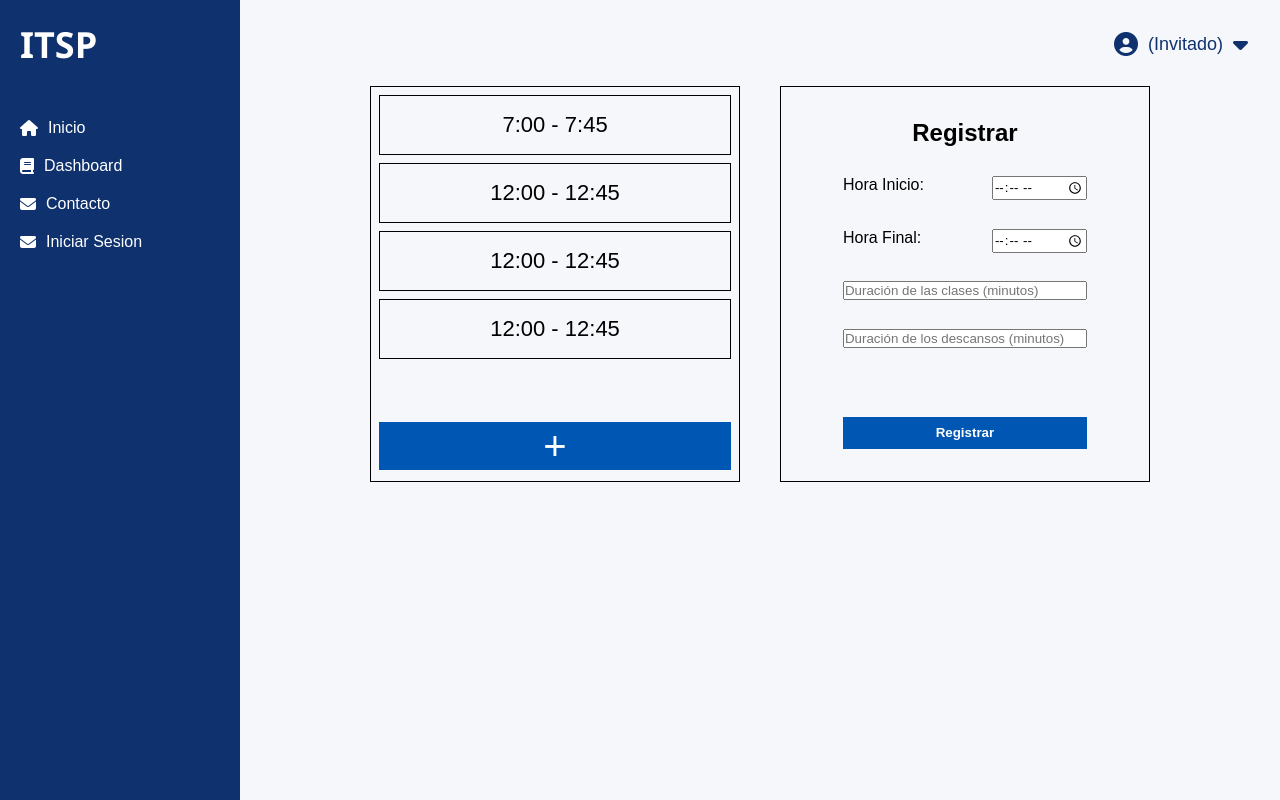
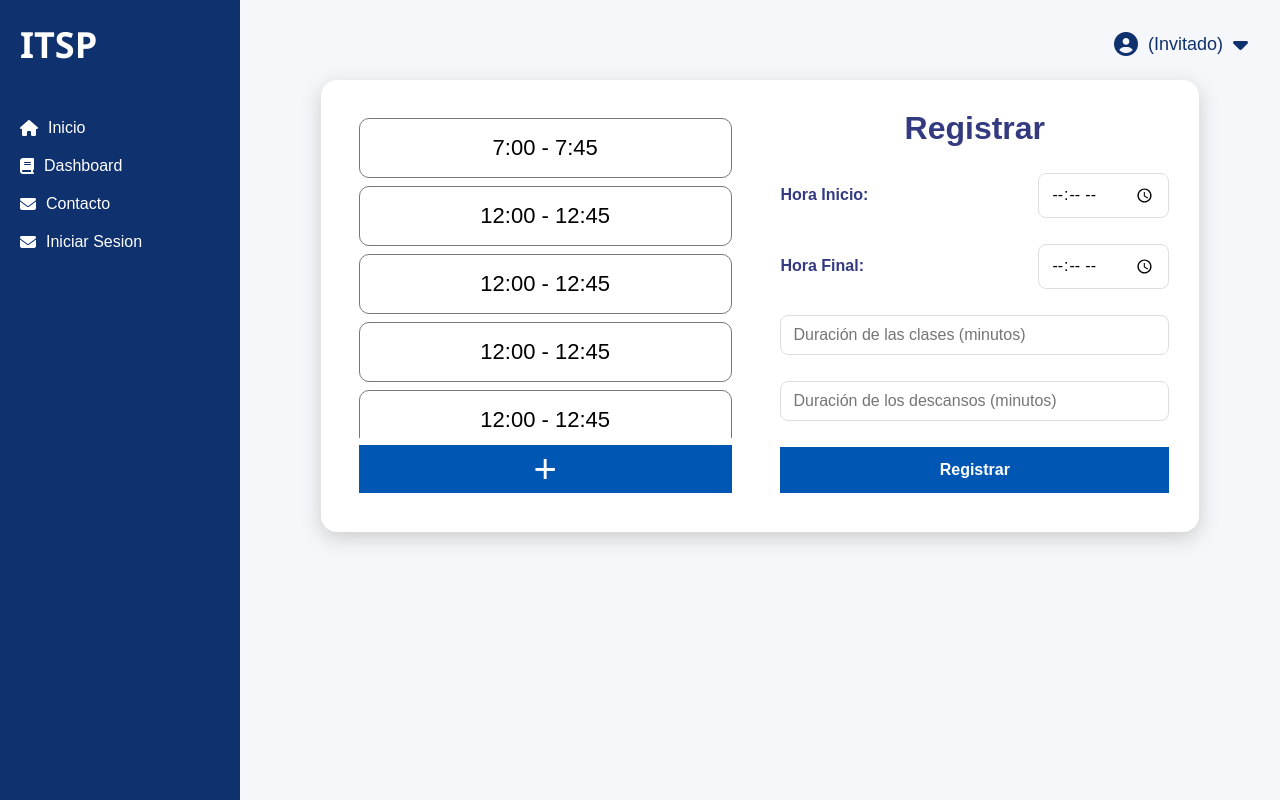
Before and after one commit to AcruxITSP/AcruxProject, a PHP site: page /horas.php in a window 1280 px wide. Run offline with PHP 8.4, Linux system fonts and the light colour scheme.

Commit message:
MOD: Pagina horarios/hora terminada, sigue desconectada

```diff
--- a/frontend/horarios/horas.php
+++ b/frontend/horarios/horas.php
@@ -10,12 +10,14 @@
 </head>
 
 <body id="body-horas" class="menues-incluidos">
-    <?php include_once __DIR__ . '/../includes/blockSidebarMenu.php' ?>
-    <?php include_once __DIR__ . '/../includes/blockTopHeader.php' ?>
+    <div id="menues">
+        <?php include_once __DIR__ . '/../includes/blockSidebarMenu.php' ?>
+        <?php include_once __DIR__ . '/../includes/blockTopHeader.php' ?>
+    </div>
 
-    <div id="modal-registrar-hora" class="menues-incluidos">
-        <div id="main-horas">
-            <div id="lista-intervalos">
+    <div id="main-content">
+        <div id="main-horas" class="main-formulario-basico">
+            <div id="lista-intervalos" class="formulario-basico">
                 <div id="scrollable-list-intervalos" class="scrollable-list">
                     <template id="tpl-targeta-intervalo">
                         <div class="targeta-intervalo">
@@ -34,20 +36,35 @@
                     <div class="targeta-intervalo">
                         <p>12:00 - 12:45</p>
                     </div>
+                    <div class="targeta-intervalo">
+                        <p>12:00 - 12:45</p>
+                    </div>
+                    <div class="targeta-intervalo">
+                        <p>12:00 - 12:45</p>
+                    </div>
+                    <div class="targeta-intervalo">
+                        <p>12:00 - 12:45</p>
+                    </div>
+                    <div class="targeta-intervalo">
+                        <p>12:00 - 12:45</p>
+                    </div>
+                    <div class="targeta-intervalo">
+                        <p>12:00 - 12:45</p>
+                    </div>
                 </div>
                 <div>
                     <button id="btn-add-hora">+</button>
                 </div>
             </div>
-            <form id="form-definir-horas">
-                <h2>Registrar</h2>
+            <form class="formulario-basico" id="formulario-registrar-horario">
+                <h1>Registrar</h1>
 
                 <label for="input-hora-inicio">Hora Inicio: <input type="time" id="input-hora-inicio"></label>
                 <label for="input-hora-final">Hora Final: <input type="time" id="input-hora-final"></label>
                 <input type="number" placeholder="Duración de las clases (minutos)" id="duracion-clase">
                 <input type="number" placeholder="Duración de los descansos (minutos)" id="duracion-descanso">
 
-                <button id="btn-registrar"> Registrar </button>
+                <button id="btn-registrar">Registrar</button>
             </form>
         </div>
     </div>
--- a/frontend/styles/styles.css
+++ b/frontend/styles/styles.css
@@ -2503,28 +2503,24 @@ select:focus {
 /*  Pagina de horas  */
 /*///////////////////*/
 
-#modal-registrar-hora {
-    display: flex;
-    flex-direction: column;
-    align-items: center;
+#body-horas #main-content {
+    display: flex;
     justify-content: center;
+    width: 100%;
 }
 
 #main-horas {
     display: grid;
-    justify-content: center;
     grid-template-columns: 47.5% 47.5%;
     grid-template-areas:
         'scroll-list form-hora'
         'btn-add     form-hora';
     row-gap: 2%;
     column-gap: 5%;
-    max-height: 60vh;
-    width: 80%;
+    max-width: 90%;
 }
 
 #lista-intervalos {
-    border: 1px solid var(--negro);
     padding: 0.5rem;
     padding-bottom: 1rem;
     display: grid;
@@ -2533,10 +2529,22 @@ select:focus {
 }
 
 div.targeta-intervalo {
-    border: 1px solid var(--negro);
+    border: 1px solid var(--gris4);
+    border-radius: 10px;
     text-align: center;
     font-size: 22px;
     padding: 1rem;
+}
+
+#formulario-registrar-horario label {
+    display: flex;
+    justify-content: space-between;
+    align-items: center;
+    margin-bottom: 1rem;
+}
+
+#formulario-registrar-horario input[type="time"]{
+    margin: 0;
 }
 
 #btn-add-hora {
@@ -2545,36 +2553,15 @@ div.targeta-intervalo {
     font-size: 40px;
 }
 
-#form-definir-horas {
-    display: flex;
-    flex-direction: column;
-    align-items: center;
-    padding: 2rem;
-    gap: 1.8rem;
-    height: 100%;
-    border: 1px solid var(--negro);
-}
-
-#form-definir-horas label {
-    width: 80%;
-    display: flex;
-    justify-content: space-between;
-}
-
-#form-definir-horas input#duracion-clase,
-#duracion-descanso {
-    width: 80%;
-}
-
-#form-definir-horas #btn-registrar {
-    width: 80%;
-    margin-top: 2.5rem;
-    height: 2rem;
+#body-horas #btn-registrar {
+    width: 100%;
+    height: calc(3rem - 2px);
     font-weight: bold;
-}
-
-#btn-add-hora,
-#btn-registrar {
+    font-size: 1rem;
+}
+
+#body-horas #btn-add-hora,
+#body-horas #btn-registrar {
     background-color: var(--azul-claro);
     color: var(--blanco);
     cursor: pointer;
@@ -2582,8 +2569,8 @@ div.targeta-intervalo {
     transition: background-color 0.2s ease;
 }
 
-#btn-add-hora:hover,
-#btn-registrar:hover {
+#body-horas #btn-add-hora:hover,
+#body-horas #btn-registrar:hover {
     background-color: var(--azul-claro);
 }
 
```
